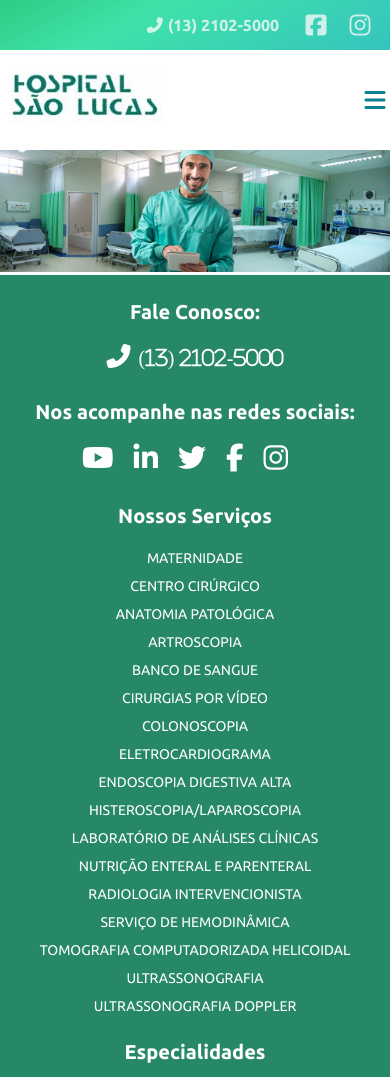
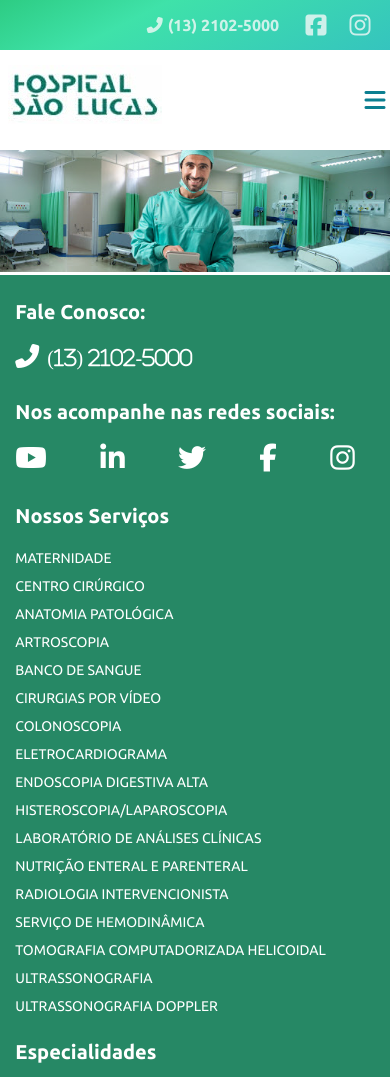
Before and after one commit to joncrecencio/temporario, a plain HTML site: page views/index.html in a window 390 px wide. Shown: the top 1077 px of the page. Drawn offline with Linux system fonts and the light colour scheme.

Commit message:
Corrigindo responsivo com atributos desnecessários e deixando tudo alinhado no inicio

```diff
--- a/public/css/responsivo.css
+++ b/public/css/responsivo.css
@@ -30,17 +30,12 @@
 
     .contact-footer{
         flex-direction: column;
-        padding: 0;
+        padding: 0 2%;
     }
 
     .contact-us{
-        align-items: center;
         margin-bottom: 24px;
     }
-
-    /* .social-media{
-        flex-direction: column;
-    } */
 
     .social-media i{
         margin-right: 20px;
@@ -48,9 +43,6 @@
 
     .general-services{
         flex-direction: column;
-    }
-
-    .general-services .our-services{
-        align-items: center;
+        padding: 0 2%;
     }
 }
```
